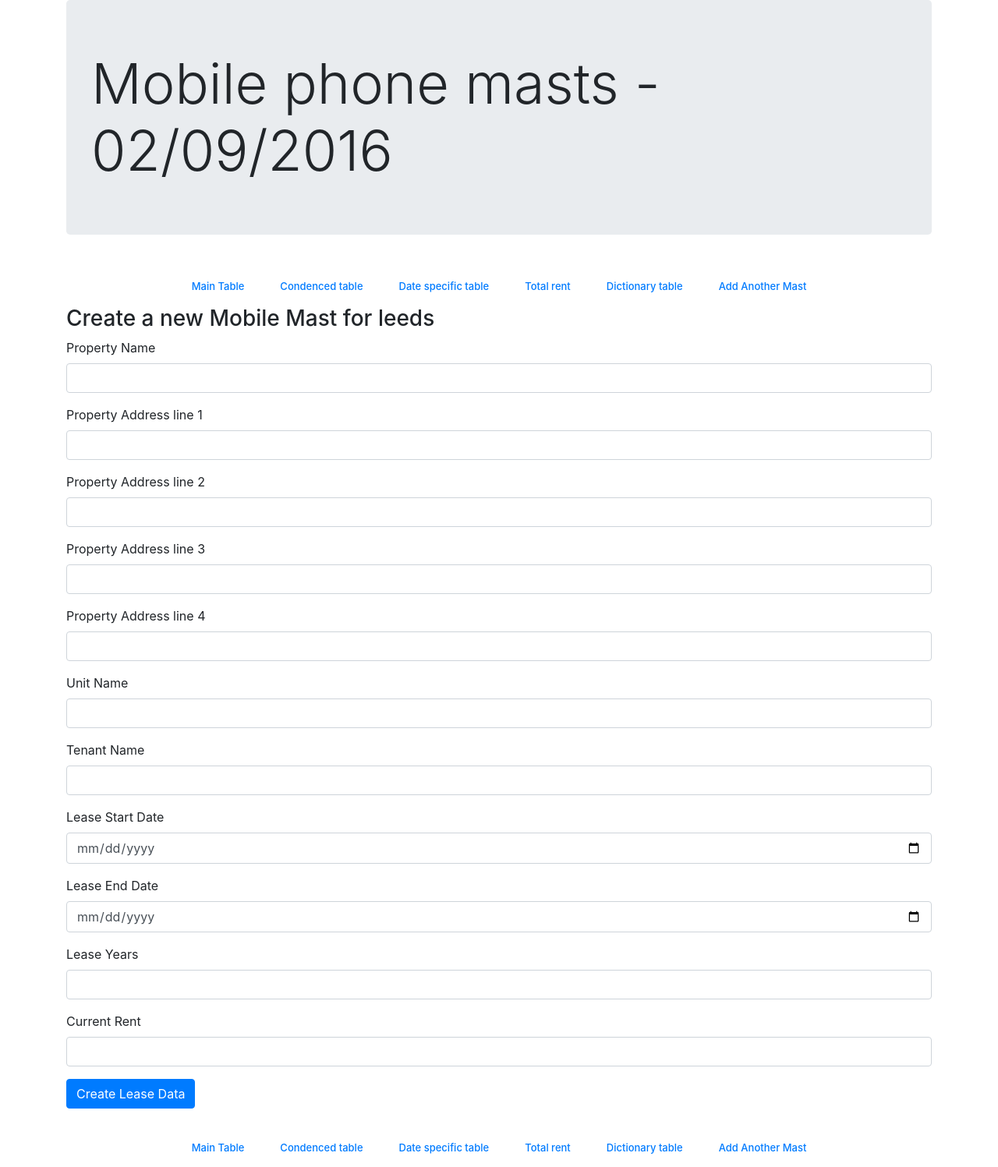
After one commit to Chezzman/Moblie-Phone-Masts, a Django app: page /create/ in a window 1280 px wide. The commit adds this page. Shown: the whole page at 78% size. Run offline with Django 3.2, Linux system fonts and the light colour scheme; parts of the project's set-up code (start-up, migrations or seed data) failed here and were passed over; some libraries are stand-ins or nearby versions.

Commit message:
bottom navigiation and starting on acdending decending top 5 table

```diff
--- a/mobile_masts/mobile_masts/urls.py
+++ b/mobile_masts/mobile_masts/urls.py
@@ -4,5 +4,5 @@
 
 urlpatterns = [
     path('admin/', admin.site.urls),
-    path('web_app/', include('web_app.urls')),
+    path('', include('web_app.urls')),
 ]
--- /dev/null
+++ b/mobile_masts/static/css/main.css
@@ -0,0 +1,14 @@
+.nav-item{
+  margin-top: 10px;
+  padding:7px;
+  font-size: 13px;
+  font-weight: 500;
+}
+.nav-item:hover{
+  color:rgb(2, 173, 246);
+  text-shadow:1px 1px 2px rgba(255, 0, 0, 0.4);
+}
+.nav-item:active{
+    -webkit-transform: translate(0, 5px);
+    box-shadow: inset 0px 4px 12px 5px rgba(255, 0, 0, 0.2);
+}
--- a/mobile_masts/web_app/templates/stats/create.html
+++ b/mobile_masts/web_app/templates/stats/create.html
@@ -48,3 +48,5 @@
   </div class="form-group">
   <input type="submit" class="btn btn-primary" name="create_property" value="Create Lease Data">
 </form>
+
+{% include "stats/partials/footer.html"%}
--- a/mobile_masts/web_app/templates/stats/date_list.html
+++ b/mobile_masts/web_app/templates/stats/date_list.html
@@ -1,4 +1,7 @@
 {% include "stats/partials/header.html"%}
+
 <div class="container">
   {{ df|safe }}
 </div>
+
+{% include "stats/partials/footer.html"%}
--- a/mobile_masts/web_app/templates/stats/dictionary.html
+++ b/mobile_masts/web_app/templates/stats/dictionary.html
@@ -1,5 +1,8 @@
 {% include 'stats/partials/header.html' %}
+
 <div class="container">
   {{ table|safe }}
 
 </div>
+
+{% include "stats/partials/footer.html"%}
--- a/mobile_masts/web_app/templates/stats/index.html
+++ b/mobile_masts/web_app/templates/stats/index.html
@@ -3,3 +3,5 @@
   <div class="container">.
         {{ html|safe }}
   </div>
+
+{% include "stats/partials/footer.html"%}
--- /dev/null
+++ b/mobile_masts/web_app/templates/stats/partials/footer.html
@@ -0,0 +1,26 @@
+
+  <div class="container">
+    <nav class="">
+      <ul class="nav justify-content-center">
+        <li class="nav-item">
+            <a class="nav-link active" href="{% url 'table' %}">Main Table<span class="sr-only">(current)</span></a></a>
+        </li>
+        <li class="nav-item">
+            <a class="nav-link" href="{% url 'table_five' %}">Condenced table</a>
+        </li>
+        <li class="nav-item">
+            <a class="nav-link" href="{% url 'date_list' %}">Date specific table</a>
+        </li>
+        <li class="nav-item">
+            <a class="nav-link" href="{% url 'total_rent' %}">Total rent</a>
+        </li>
+        <li class="nav-item">
+            <a class="nav-link" href="{% url 'dictionary' %}">Dictionary table</a>
+        </li>
+        <li class="nav-item">
+            <a class="nav-link" href="{% url 'create' %}">Add Another Mast</a>
+        </li>
+
+      </ul>
+    </nav>
+  </div>
--- a/mobile_masts/web_app/templates/stats/partials/header.html
+++ b/mobile_masts/web_app/templates/stats/partials/header.html
@@ -6,34 +6,37 @@
   <meta charset="utf-8">
   <meta name="viewport" content="width=device-width, initial-scale=1">
   <link rel="stylesheet" href="{% static "css/bootstrap.min.css" %}">
+  <link rel="stylesheet" href="{% static "css/main.css" %}">
   <script src="{% static "js/jquery-3.3.1.min.js" %}"></script>
   <script src="{% static "js\bootstrap.min.js" %}"></script>
 </head>
 
 
-  <div class="container">
-    <h2 class="jumbotron">Mobile phone masts - 02/09/2016</h2>
+  <div class="container  ">
+
+    <h2 class="jumbotron display-3">Mobile phone masts - 02/09/2016</h2>
     <nav class="">
       <ul class="nav justify-content-center">
-        <li class="nav-item">
+        <li class="nav-item ">
             <a class="nav-link active" href="{% url 'table' %}">Main Table<span class="sr-only">(current)</span></a></a>
         </li>
-        <li class="nav-item">
+        <li class="nav-item ">
             <a class="nav-link" href="{% url 'table_five' %}">Condenced table</a>
         </li>
-        <li class="nav-item">
+        <li class="nav-item ">
             <a class="nav-link" href="{% url 'date_list' %}">Date specific table</a>
         </li>
-        <li class="nav-item">
+        <li class="nav-item ">
             <a class="nav-link" href="{% url 'total_rent' %}">Total rent</a>
         </li>
-        <li class="nav-item">
+        <li class="nav-item ">
             <a class="nav-link" href="{% url 'dictionary' %}">Dictionary table</a>
         </li>
-        <li class="nav-item">
+        <li class="nav-item ">
             <a class="nav-link" href="{% url 'create' %}">Add Another Mast</a>
         </li>
 
       </ul>
     </nav>
+
   </div>
--- a/mobile_masts/web_app/templates/stats/table_five.html
+++ b/mobile_masts/web_app/templates/stats/table_five.html
@@ -6,3 +6,6 @@
 <div class="container">
   {{ top_five|safe }}
 </div>
+
+
+{% include "stats/partials/footer.html"%}
--- a/mobile_masts/web_app/templates/stats/total_rent.html
+++ b/mobile_masts/web_app/templates/stats/total_rent.html
@@ -1,4 +1,7 @@
 {% include "stats/partials/header.html"%}
+
 <div class="container">
   {{ total|safe }}
 </div>
+
+{% include "stats/partials/footer.html"%}
--- a/mobile_masts/web_app/views.py
+++ b/mobile_masts/web_app/views.py
@@ -29,10 +29,21 @@
     return render(request, template, {'form':form})
 
 #needs a toggle
-def table_five(request):
-    top_five = pd.read_csv(data_csv).replace(np.nan, '', regex=True).head(5).to_html(classes=['table'], index=False)
+#Do two functions within this to make the table ascend or decend in value
+
+class table_five():
+    table = pd.read_csv(data_csv)
     template = 'stats/table_five.html'
-    return render(request, template, {'top_five': top_five})
+
+    def table(request):
+        top_five = table.replace(np.nan, '', regex=True).head(5).to_html(classes=['table'], index=False)
+        return render(request, template, {'top_five': top_five})
+    def ascending_table(request):
+        ascending = table.replace(np.nan, '', regex=True).head(5).sort_values(by='Current Rent', ascending=True).to_html(classes=['table'], index=False)
+        return render(request, template, {'ascending': ascending})
+    def descending_table(request):
+        descending = table.replace(np.nan, '', regex=True).head(5).sort_values(by='Current Rent', ascending=False).to_html(classes=['table'], index=False)
+        return render(request, template, {'descending': descending})
 
 def date_list(request):
     df = pd.read_csv(data_csv).replace(np.nan, '', regex=True)
```
Also changed, not shown: mobile_masts/web_app/tests.py (+6 -5 lines), 1 other file.
